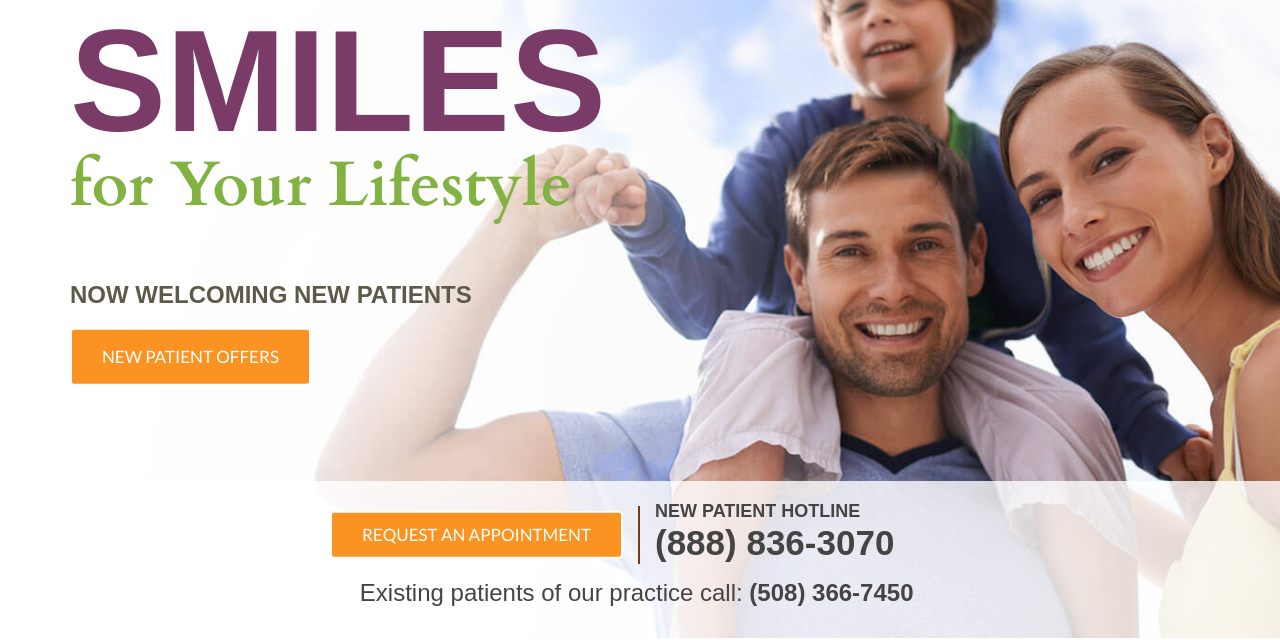
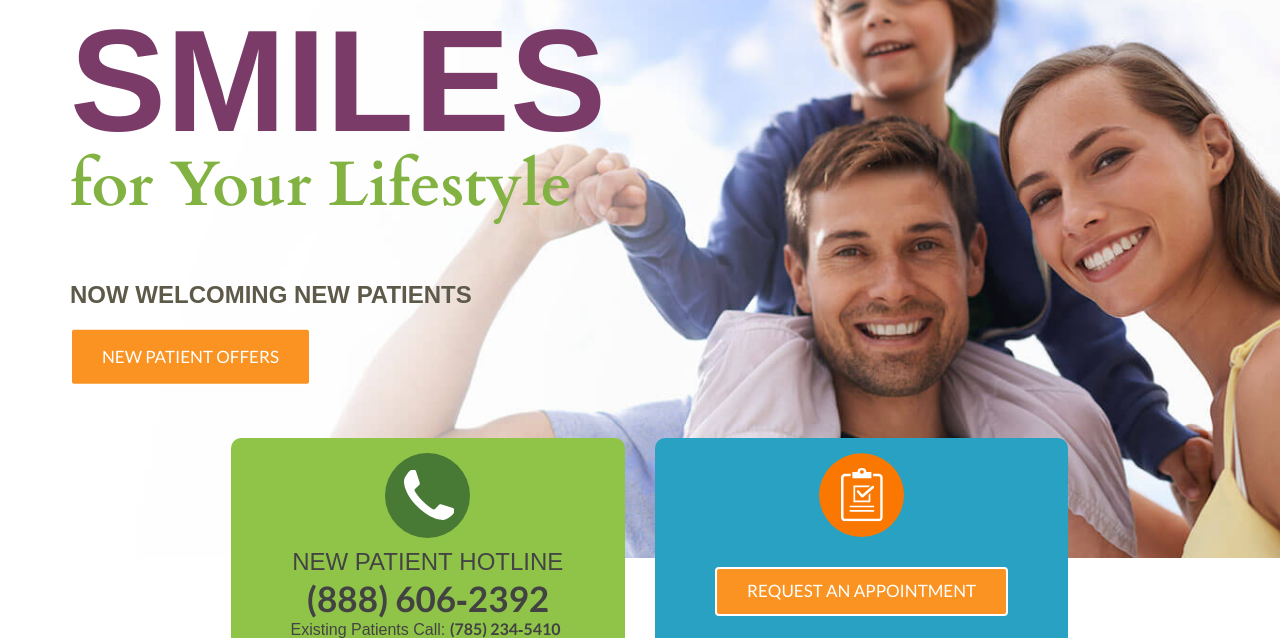
Before and after one commit to joekarasek/heath, a website: page app/index.html in a window 1280 px wide. Shown: the part 162-802 px from the top of the page. Drawn offline with nearby package versions, Linux system fonts and the light colour scheme; some packages are replaced by stand-ins of ours; files that its build step writes are made by us from their sources; a script that the page names is missing; files whose address does not match are found by name.

Commit message:
add phone slug

```diff
--- a/app/_scss/sections/_phone-slab.scss
+++ b/app/_scss/sections/_phone-slab.scss
@@ -2,22 +2,30 @@
 
   //fix to make it transparent
 
+  &.phone-slab-marquee-one {
+    .container {
+      position: absolute;
+      width: 100%;
+      bottom: 0;
+      top: -120px;
+    }
+  }
+
   &:not(.phone-slab-2) {
-    background-color: rgba(255, 255, 255, 0.8);
+    background-color: rgba(255, 255, 255, 1);
     bottom: 0;
     position: absolute;
     width: 100%;
+    height: 80px;
   }
 
-  .text {
-    color: $c-red-grey;
-  }
 
   .phone-number {
-    color: $c-red-grey;
+    font-family: $ff-lato;
+    color: #424242;
     font-weight: 900;
     a:hover {
-      color: $c-red-grey !important;
+      color: #424242 !important;
       text-decoration: none;
     }
     &:hover {
@@ -31,24 +39,46 @@
     }
   }
 
-  .container {
-    padding-top: 20px;
-    padding-bottom: $spacing-md;
+  //Special styling for desktop cards for phone slug - Heath
+  .phone-card {
+    display: inline-block;
+    text-align: center;
+    border-radius: 10px;
+    height: 100%;
+
+    &-one {
+      background-color: #8FC449;
+      padding: 15px 60px;
+      img {
+        max-width: 85px;
+        margin-bottom: 10px;
+      }
+    }
+    &-two {
+      background-color: #28a1c2;
+      padding: 15px 60px;
+      img {
+        max-width: 85px;
+        margin-bottom: 30px;
+      }
+    }
   }
+
+  .new-text {
+
+  }
+
+
 
   .row {
     @media screen and (min-width: $width-md+1) {
     display: flex;
     }
     .btn {
-      @media screen and (min-width: $width-md+1) {
-        @include vertical-center();
-      }
       padding-top: 10px;
       padding-bottom: 10px;
     }
   }
-
 
   h3,
   h5,
@@ -65,16 +95,12 @@
     padding-bottom: $spacing-sm;
   }
   &__left {
-    border-right: solid 2px #6c4117;
+    //border-right: solid 2px #6c4117;
     text-align: right;
-    margin-top: 5px;
     @media screen and (max-width: $width-md) {
+      margin-top: 5px;
       text-align: center;
       border-right: none;
-    }
-    @media screen and (max-width: $width-sm) {
-    }
-    @media screen and (max-width: $width-xs) {
     }
   }
   &__right {
@@ -83,10 +109,9 @@
       text-align: center;
       margin-bottom: $spacing-sm;
     }
-    @media screen and (max-width: $width-sm) {
-    }
-    @media screen and (max-width: $width-xs) {
-    }
+  }
+  h6 {
+    font-size: 16px;
   }
 
 
--- a/app/index.html
+++ b/app/index.html
@@ -158,29 +158,36 @@
 			<!--<a href="#" data-scrollto="#content" data-offset="60" class="dark one-page-arrow">-->
 				<!--<i class="icon-angle-down infinite animated fadeInDown"></i>-->
 			<!--</a>-->
-			<section id="section-phone-slug" class="phone-slab">
+			<section id="section-phone-slug" class="phone-slab phone-slab-marquee-one">
 
 				<div class="container">
 					<div class="row margin-top">
 						<div class="col-md-6 phone-slab__left">
-							<button class="btn" data-toggle="modal" data-target="#requestAppointmentForm">Request An Appointment</button>
+							<div class="phone-card phone-card-one">
+								<img src="assets/New%20Patient%20hotline%20icon.svg" alt="Phone Icon">
+								<h5 class="t400 text new-text">NEW PATIENT HOTLINE</h5>
+								<h3 class="phone-number "><a href="tel:1-888-606-2392" class="link-no-style">(888)&nbsp;606&#8209;2392</a></h3>
+								<h6 class="t400 hidden-xs hidden-sm text">
+									Existing Patients Call:
+									<a href="tel:1-785-234-5410" class="link-no-style t700 phone-number phone-number--sub">(785)&nbsp;234&#8209;5410</a>
+								</h6>
+							</div>
 						</div>
 						<div class="col-md-6 phone-slab__right ">
-							<h6 class="t700 text">NEW PATIENT HOTLINE</h6>
-							<h3 class="phone-number "><a href="tel:1-888-836-3070" class="link-no-style">(888)&nbsp;836&#8209;3070</a></h3>
+							<div class="phone-card phone-card-two">
+								<img src="assets/Appointment%20icon.svg" alt="Phone Icon"><br>
+								<button class="btn" data-toggle="modal" data-target="#requestAppointmentForm">Request An Appointment</button>
+							</div>
 						</div>
 					</div>
 					<div class="center">
-						<h5 class="t400 text hidden-xs hidden-sm">
-							Existing patients of our practice call:
-							<a href="tel:1-508-366-7450" class="link-no-style t700 phone-number phone-number--sub">(508)&nbsp;366&#8209;7450</a>
-						</h5>
 						<h5 class="t400 hidden-md hidden-lg text">
-							Existing Patients Call:<br>
-							<a href="tel:1-508-366-7450" class="link-no-style t700 phone-number phone-number--sub">(508)&nbsp;366&#8209;7450</a>
+							Existing Patients:
+							<a href="tel:1-785-234-5410" class="link-no-style t700 phone-number phone-number--sub">(785)&nbsp;234&#8209;5410</a>
 						</h5>
 					</div>
 				</div>
+
 			</section>
 		</div>
 	</section>
@@ -197,7 +204,7 @@
 					<div class="row margin-top">
 						<div class="col-md-6 phone-slab__left">
 							<h6 class="t700 text">NEW PATIENT HOTLINE</h6>
-							<h3 class="phone-number "><a href="tel:1-888-836-3070" class="link-no-style">(888)&nbsp;836&#8209;3070</a></h3>
+							<h3 class="phone-number "><a href="tel:1-888-606-2392" class="link-no-style">(888)&nbsp;606&#8209;2392</a></h3>
 						</div>
 						<div class="col-md-6 phone-slab__right ">
 							<button class="btn" data-toggle="modal" data-target="#requestAppointmentForm">Request An Appointment</button>
@@ -206,11 +213,11 @@
 					<div class="center">
 						<h5 class="t400 text hidden-xs hidden-sm">
 							Existing patients of our practice call:
-							<a href="tel:1-508-366-7450" class="link-no-style t700 phone-number phone-number--sub">(508)&nbsp;366&#8209;7450</a>
+							<a href="tel:1-785-234-5410" class="link-no-style t700 phone-number phone-number--sub">(785)&nbsp;234&#8209;5410</a>
 						</h5>
 						<h5 class="t400 hidden-md hidden-lg text">
 							Existing Patients Call:<br>
-							<a href="tel:1-508-366-7450" class="link-no-style t700 phone-number phone-number--sub">(508)&nbsp;366&#8209;7450</a>
+							<a href="tel:1-785-234-5410" class="link-no-style t700 phone-number phone-number--sub">(785)&nbsp;234&#8209;5410</a>
 						</h5>
 					</div>
 				</div>
@@ -322,11 +329,11 @@
 					<div class="row margin-top ">
 						<div class="col-md-6 phone-slab__left">
 							<h5 class="t700 text">NEW PATIENT HOTLINE</h5>
-							<h3 class="phone-number "><a href="tel:1-888-836-3070" class="link-no-style ">(888)<span style="font-family: 'Helvetica Neue', Helvetica, Arial, sans-serif">&nbsp;</span>836&#8209;3070</a></h3>
+							<h3 class="phone-number "><a href="tel:1-888-606-2392" class="link-no-style ">(888)<span style="font-family: 'Helvetica Neue', Helvetica, Arial, sans-serif">&nbsp;</span>606&#8209;2392</a></h3>
 							<div class="hidden-sm hidden-xs">
 								<h6 class="t400 text">
 									Existing patients:
-									<a href="tel:1-508-366-7450" class="link-no-style t700 phone-number phone-number--sub">(508)&nbsp;366&#8209;7450</a>
+									<a href="tel:1-785-234-5410" class="link-no-style t700 phone-number phone-number--sub">(785)&nbsp;234&#8209;5410</a>
 								</h6>
 							</div>
 						</div>
@@ -336,7 +343,7 @@
 						<div class="hidden-md hidden-lg center">
 							<h6 class="t400 text">
 								Existing patients:
-								<a href="tel:1-508-366-7450" class="link-no-style t700 phone-number phone-number--sub">(508)&nbsp;366&#8209;7450</a>
+								<a href="tel:1-785-234-5410" class="link-no-style t700 phone-number phone-number--sub">(785)&nbsp;234&#8209;5410</a>
 							</h6>
 						</div>
 					</div>
@@ -674,9 +681,9 @@
 						</a>
 
 						<h6>New Patient Hotline</h6>
-						<h3 class="phone-number"><a href="tel:1-888-836-3070" class="link-no-style">(888)<span style="font-family: 'Helvetica Neue', Helvetica, Arial, sans-serif">&nbsp;</span>836&#8209;3070</a></h3>
+						<h3 class="phone-number"><a href="tel:1-888-606-2392" class="link-no-style">(888)<span style="font-family: 'Helvetica Neue', Helvetica, Arial, sans-serif">&nbsp;</span>606&#8209;2392</a></h3>
 
-						<h6>Existing patients: <span class="phone-number"><a href="tel:1-508-366-7450" class="link-no-style phone-number-2">(508)<span style="font-family: 'Helvetica Neue', Helvetica, Arial, sans-serif">&nbsp;</span>366&#8209;7450</a></span></h6>
+						<h6>Existing patients: <span class="phone-number"><a href="tel:1-785-234-5410" class="link-no-style phone-number-2">(785)<span style="font-family: 'Helvetica Neue', Helvetica, Arial, sans-serif">&nbsp;</span>234&#8209;5410</a></span></h6>
 
 						<a class="btn" data-toggle="modal" data-target="#requestAppointmentForm">Request An Appointment</a>
 
```
